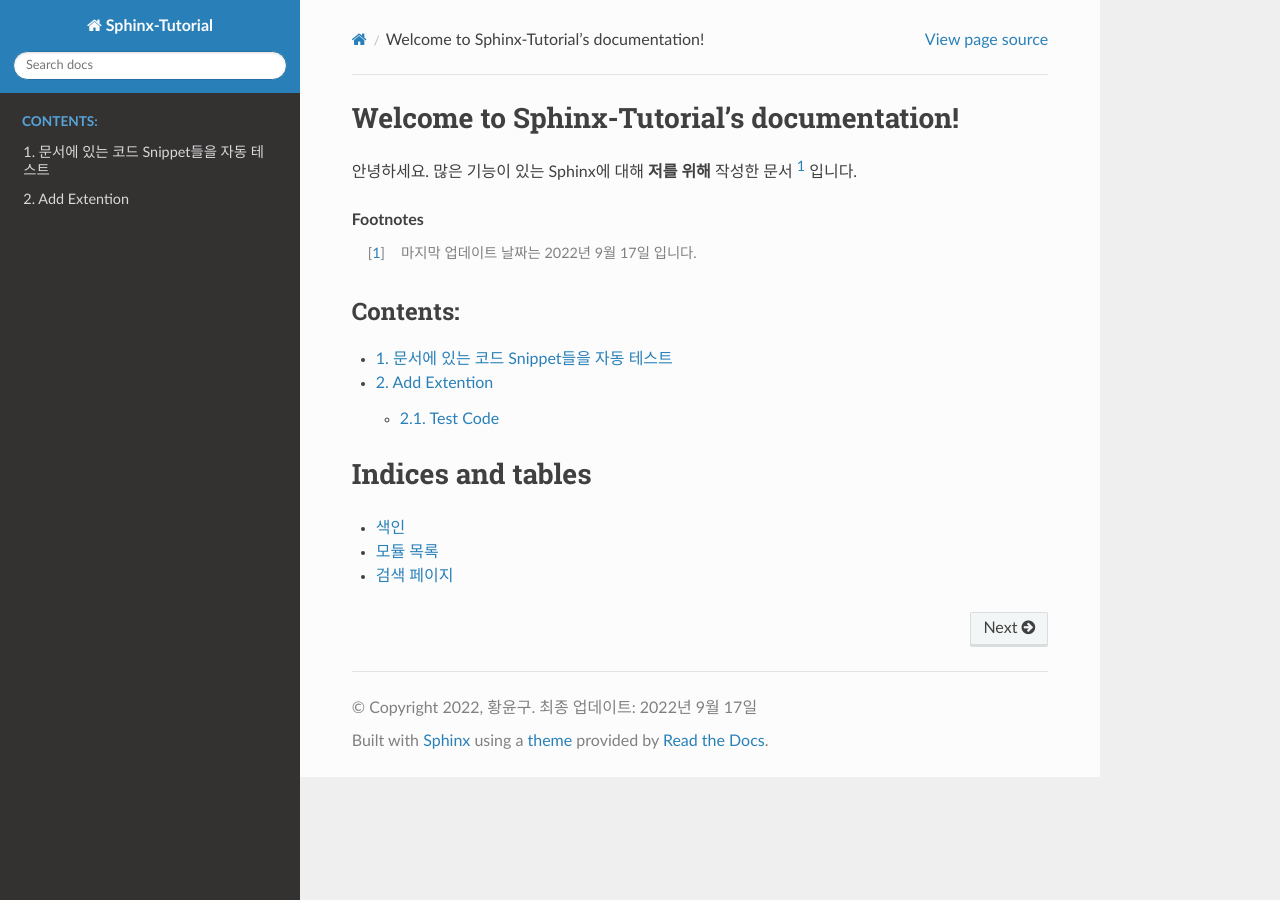
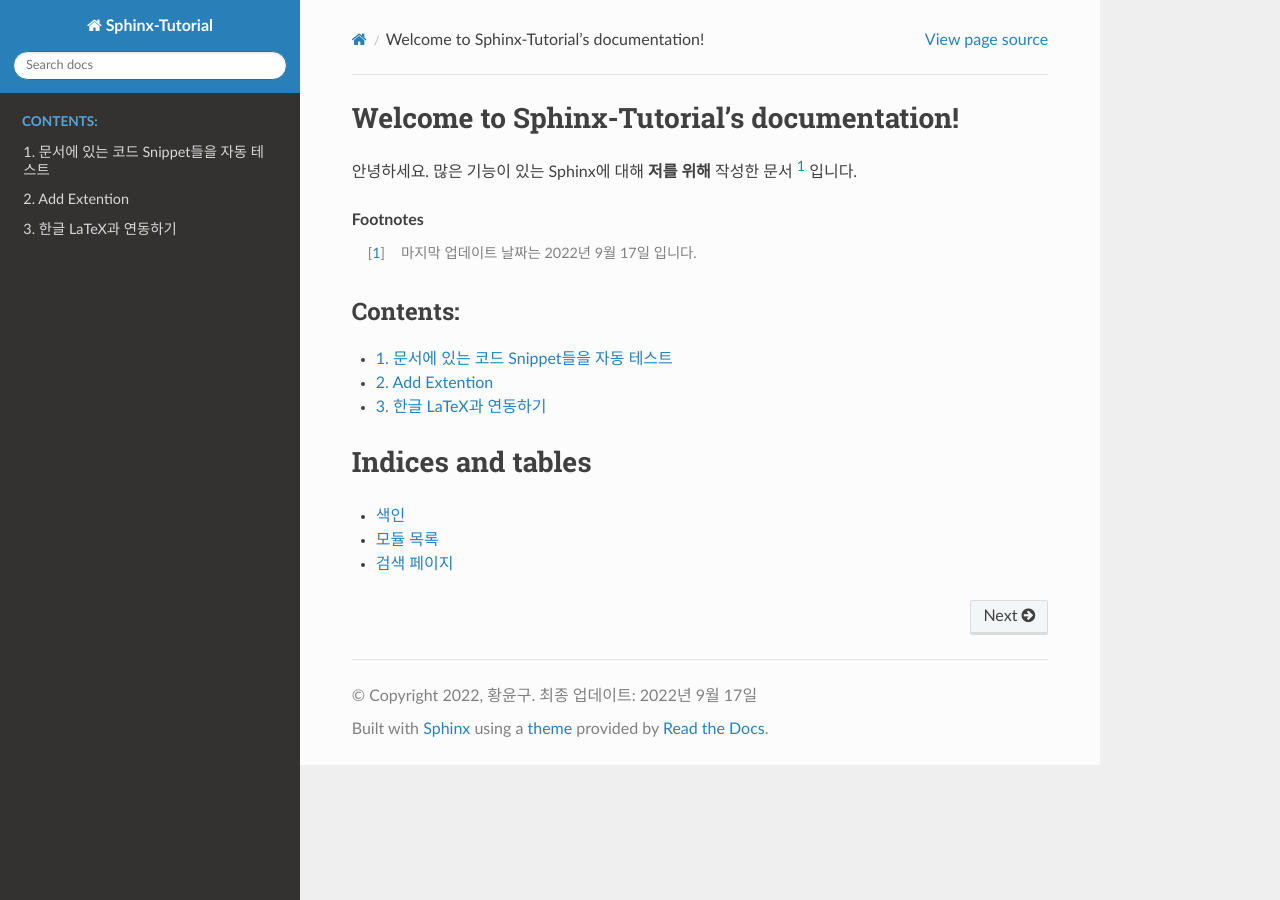
Before and after one commit to yoon-gu/sphinx-ci, a Sphinx documentation site: the page built from docs/index.rst, in a window 1280 px wide. Built offline with Sphinx 7.4.7 and the Read the Docs theme 2.0.0, drawn with Linux system fonts in a browser that asks for light colours; some of the changed lines change nothing that is shown.

Commit message:
add latex page

```diff
--- a/docs/conf.py
+++ b/docs/conf.py
@@ -35,8 +35,10 @@
 
 latex_engine = 'xelatex'
 latex_elements = {
+	'papersize':'a4paper',
     'fontpkg': r'''
 \setmainfont[Kerning=On,Mapping=tex-text]{나눔명조}
+\setsansfont[Kerning=On,Mapping=tex-text]{나눔명조}
 \setmonofont{JetBrains Mono}
 ''',
     'preamble': r'''
--- a/docs/index.rst
+++ b/docs/index.rst
@@ -14,10 +14,11 @@
 
 .. toctree::
    :numbered:
-   :maxdepth: 2
+   :maxdepth: 1
    :caption: Contents:
 
    doctest
+   latex
 
 
 Indices and tables
--- /dev/null
+++ b/docs/latex.rst
@@ -0,0 +1,45 @@
+한글 LaTeX과 연동하기
+=================================================================
+
+LaTeX 설정 옵션 추가
+----------------------------------
+`conf.py` 파일에 다음과 같이 extension을 추가한다.
+
+.. code-block:: python
+
+   latex_engine = 'xelatex'
+   latex_elements = {
+      'papersize':'a4paper',
+       'fontpkg': r'''
+   \setmainfont[Kerning=On,Mapping=tex-text]{나눔명조}
+   \setsansfont[Kerning=On,Mapping=tex-text]{나눔명조}
+   \setmonofont{JetBrains Mono}
+   ''',
+       'preamble': r'''
+   \usepackage{kotex}
+   '''
+   }
+   latex_show_urls = 'footnote'
+
+#. `latex_engine`: LaTeX에서 사용할 엔진, 한글을 위해서는 `xelatex` 으로 변경
+#. `latex_elements`: LaTeX 관련 옵션을 저장하는 `Dictionary`.
+
+   * `papersize`: 종이사이즈, `a4paper` 와 `letter` 가 있다.
+   * `fontpkg`: 원하는 폰트를 넣을 수 있다.
+   * `preamble`: 추가적으로 사용할 LaTeX 패키지를 추가한다.
+
+
+Sphinx를 이용한 LaTeX Build
+----------------------------------
+
+`Makefile`이 존재하는 폴더에 가서 `make latexpdf`를 실행한 후, `pdf` 파일을 확인한다.
+
+
+LaTeX 예제
+----------------------------------
+
+.. math::
+
+   (a + b)^2  &=  (a + b)(a + b) \\
+              &=  a^2 + 2ab + b^2 \\
+  \int_a^b x^2 dx &= \frac{1}{3} \left(b^3 - a^3\right)
```
